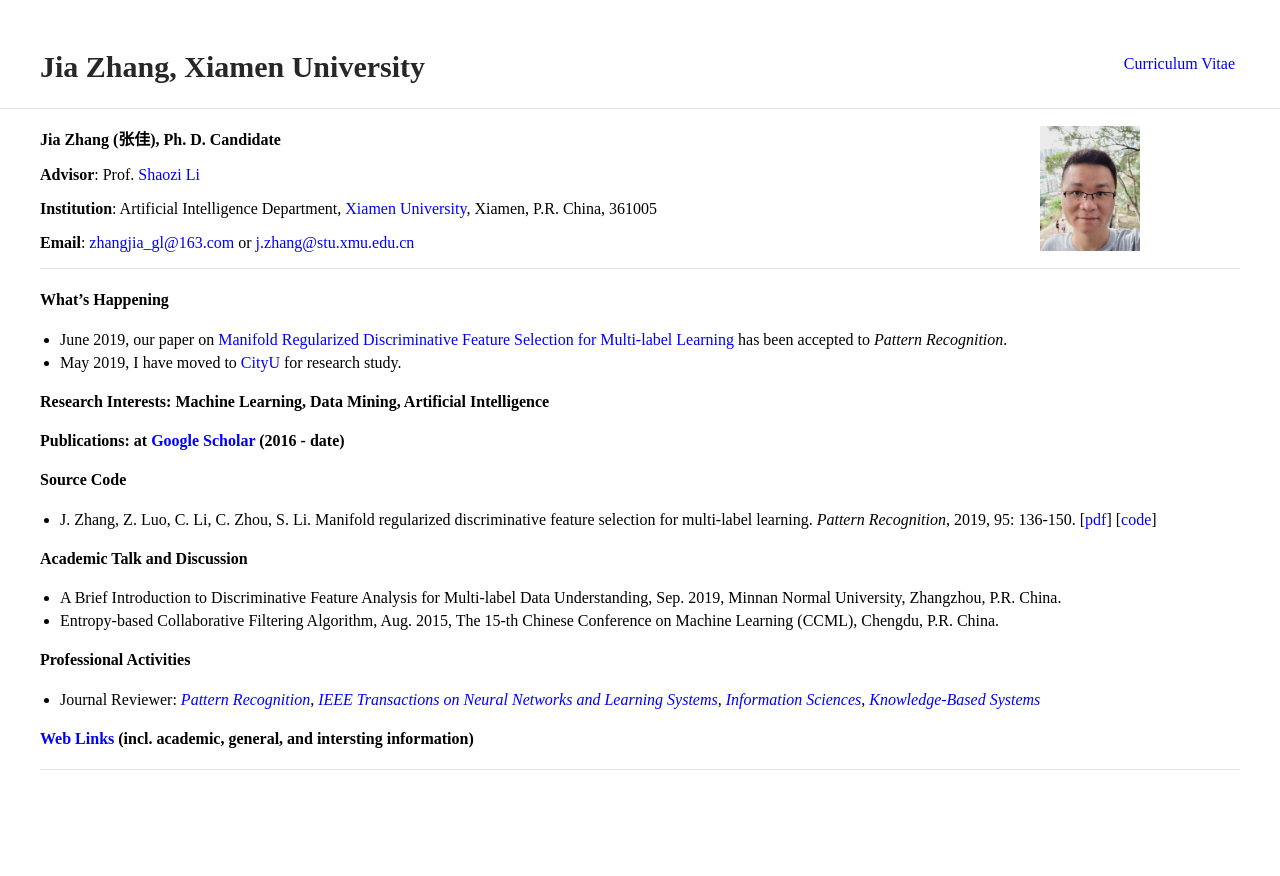
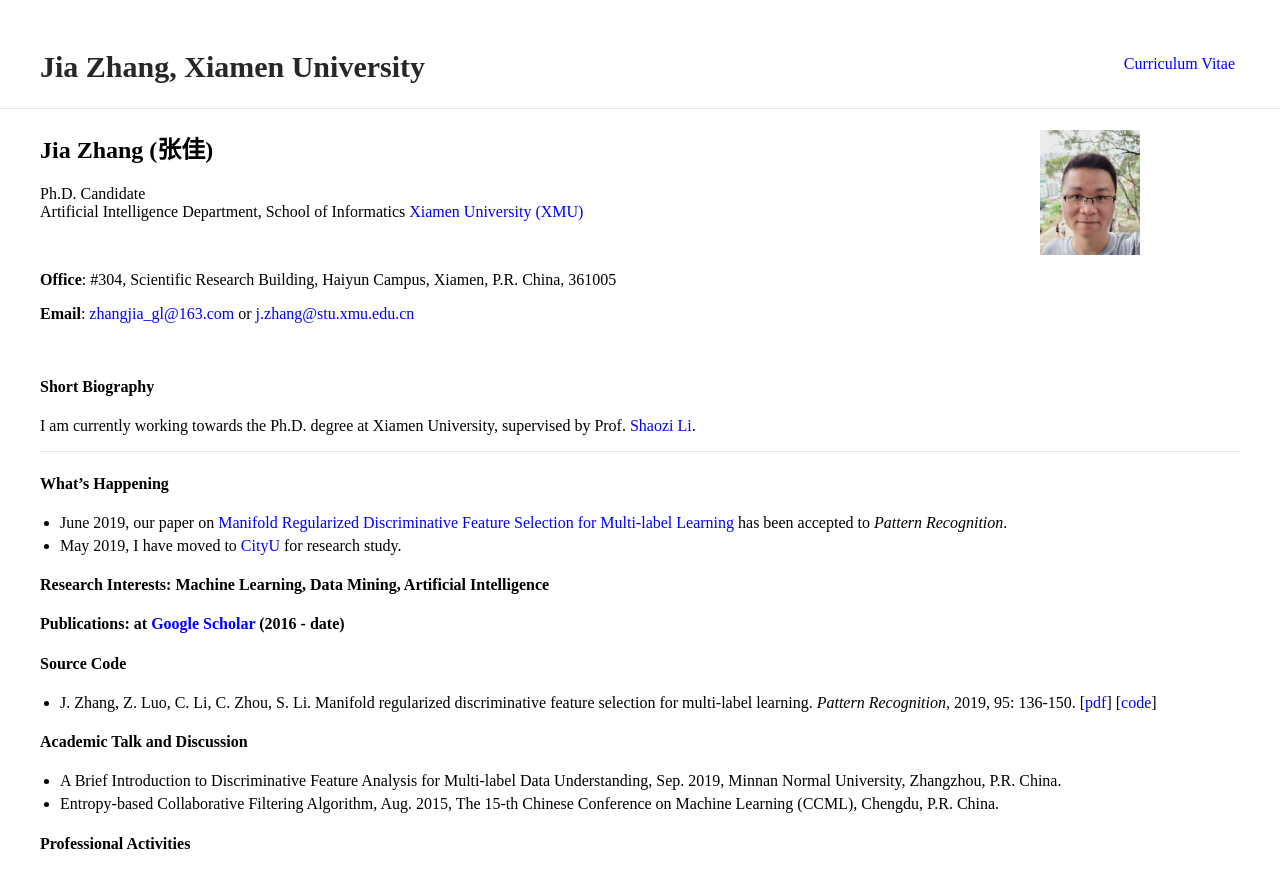
Before and after one commit to jiazhang-ml/jiazhang-ml.github.io, a Jekyll site: the page built from index.md, in a window 1280 px wide, cut to the strip 0-876 px from the top of the page. Built offline with Jekyll 4.4.1, drawn with Linux system fonts in a browser that asks for light colours.

Commit message:
Update index.md

```diff
--- a/index.md
+++ b/index.md
@@ -4,13 +4,23 @@ layout: default
 
 <img class="profile-picture" src="jiazhang.jpg">
 
-**Jia Zhang (张佳), Ph. D. Candidate**
+## **Jia Zhang (张佳)**
 
-**Advisor**: Prof. [Shaozi Li](http://imt.xmu.edu.cn/szdw.html)
+Ph.D. Candidate
+Artificial Intelligence Department, School of Informatics
+[Xiamen University (XMU)](https://www.xmu.edu.cn/)
 
-**Institution**: Artificial Intelligence Department, [Xiamen University](https://www.xmu.edu.cn/), Xiamen, P.R. China, 361005
+&nbsp;
+
+**Office**: #304, Scientific Research Building, Haiyun Campus, Xiamen, P.R. China, 361005
 
 **Email**: [zhangjia_gl@163.com](mailto:zhangjia_gl@163.com) or [j.zhang@stu.xmu.edu.cn](mailto:j.zhang@stu.xmu.edu.cn)
+
+&nbsp;
+
+#### Short Biography
+
+I am currently working towards the Ph.D. degree at Xiamen University, supervised by Prof. [Shaozi Li](http://imt.xmu.edu.cn/szdw.html).
 
 ---
 
```
